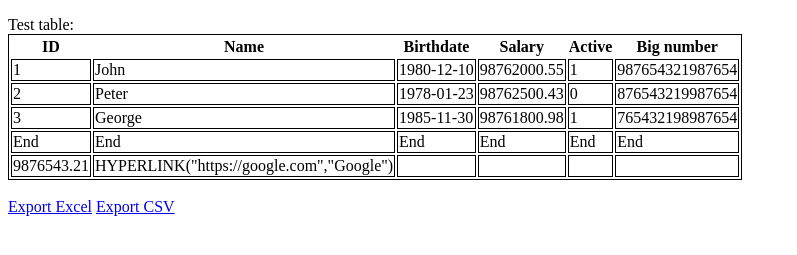
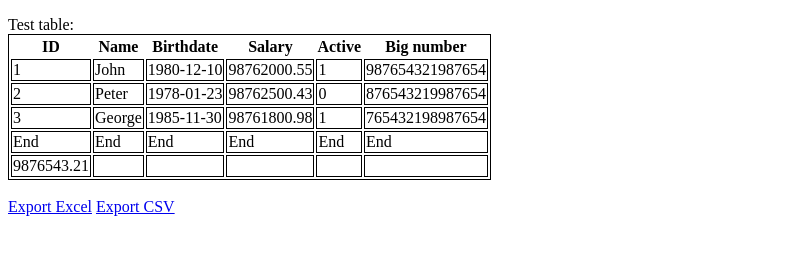
Before and after one commit to jmaister/excellentexport, a website built with webpack: page index.format.html in a window 1280 px wide. Shown: the part 105-360 px from the top of the page, without its empty margins (0-797 px from the left). Built offline with nearby package versions, Linux system fonts and the light colour scheme.

Commit message:
Revert "Update index.format.html - formula"
This reverts commit eab8f5741d2ba609eb4341f6fc71498220391693.

```diff
--- a/index.format.html
+++ b/index.format.html
@@ -29,7 +29,6 @@
                         { range: "F2:F10", format: ExcellentExport.formats.INTEGER },
                         { range: "A5:E5", format: ExcellentExport.formats.TEXT },
                         { range: "A6", format: ExcellentExport.formats.DECIMAL },
-                        { range: "B6", format: ExcellentExport.formats.FORMULA },
                     ],
                 }]);
             }
@@ -84,7 +83,7 @@
             </tr>
             <tr>
                 <td>9876543.21</td>
-                <td>HYPERLINK("https://google.com","Google")</td>
+                <td></td>
                 <td></td>
                 <td></td>
                 <td></td>
```
